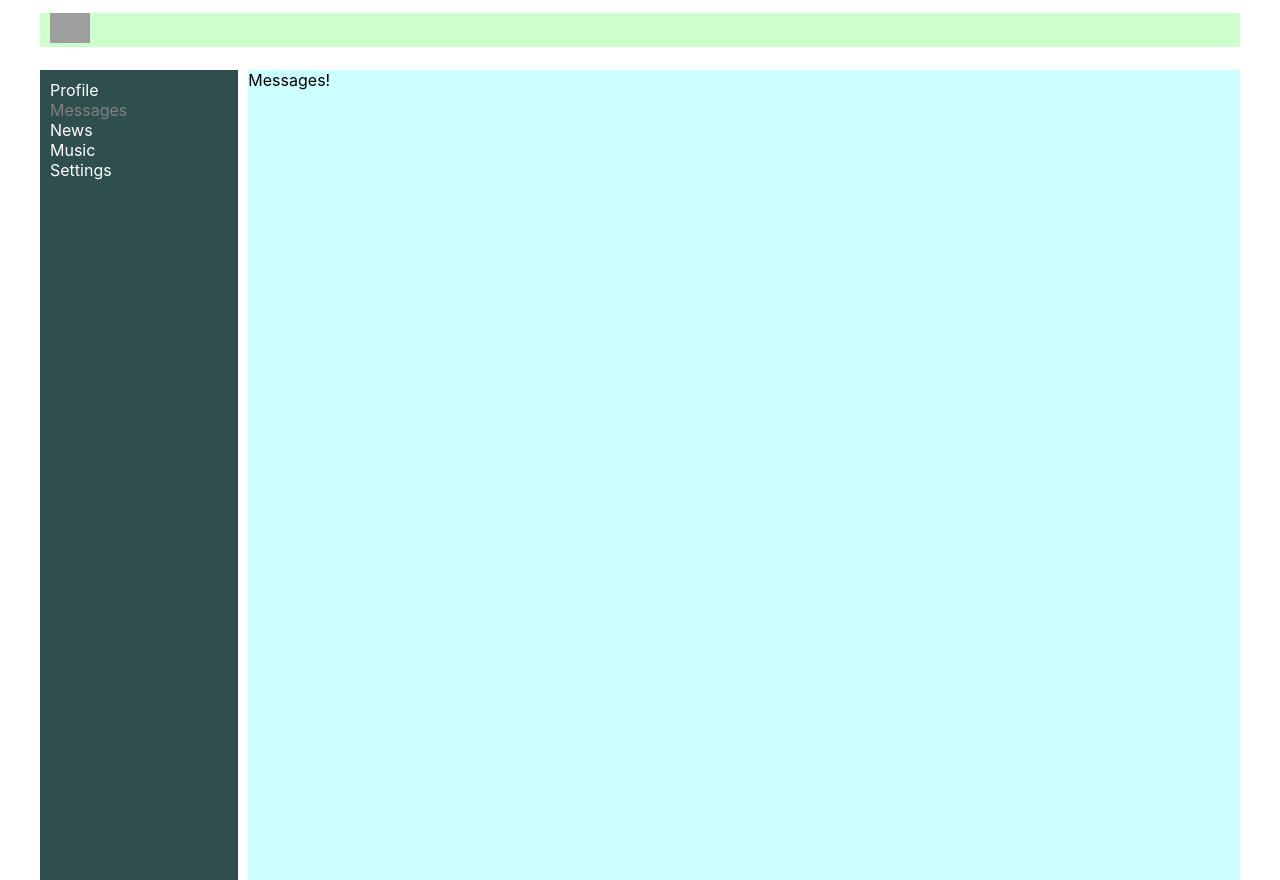
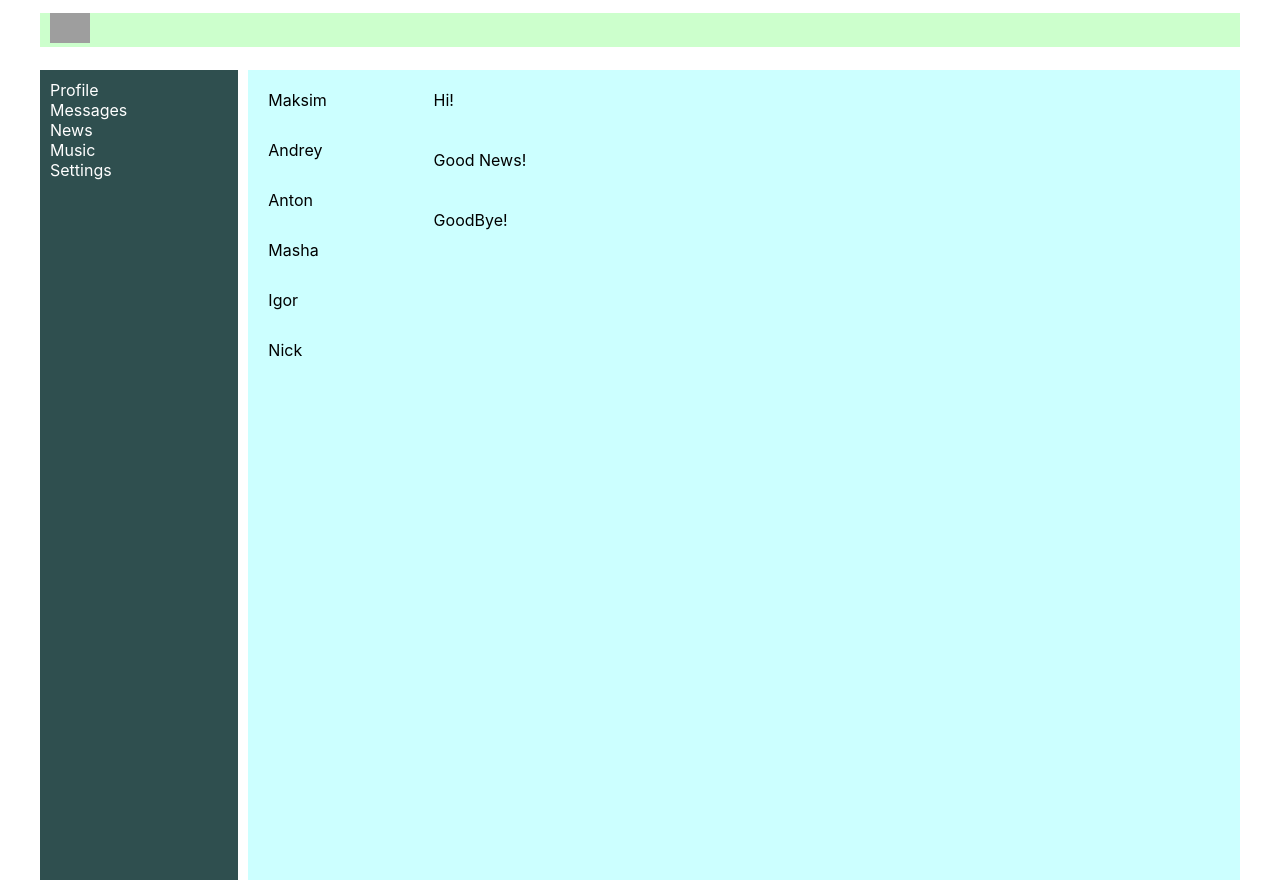
Before and after one commit to mordvintsevmv/React_SocialNetwork, a React (Create React App) app: page /messages in a window 1280 px wide. Built offline with nearby package versions, Linux system fonts and the light colour scheme; grey boxes are pictures that could not be loaded.

Commit message:
New Messages

```diff
--- a/src/App.js
+++ b/src/App.js
@@ -22,11 +22,11 @@ const App = () => {
 
                   <Routes>
 
-                      <Route path="/profile" element={<Profile />} />
-                      <Route path="/messages" element={<Messages />} />
-                      <Route path="/news" element={<News />} />
-                      <Route path="/music" element={<Music />} />
-                      <Route path="/settings" element={<Settings />} />
+                      <Route path="/profile/*" element={<Profile />} />
+                      <Route path="/messages/*" element={<Messages />} />
+                      <Route path="/news/*" element={<News />} />
+                      <Route path="/music/*" element={<Music />} />
+                      <Route path="/settings/*" element={<Settings />} />
 
                   </Routes>
 
--- a/src/components/Messages/Messages.jsx
+++ b/src/components/Messages/Messages.jsx
@@ -1,9 +1,44 @@
 import MessagesCSS from './Messages.module.css';
+import {NavLink} from "react-router-dom";
 
 const Messages = (props) => {
     return (
-        <div className={MessagesCSS.messages_wrapper}>
-            Messages!
+        <div className={MessagesCSS.message_wrapper}>
+
+            <div className={MessagesCSS.dialogues}>
+
+                <div className={MessagesCSS.dialogue_item}>
+                    <NavLink to="1" className = { navData => navData.isActive ? MessagesCSS.dialogue_active : MessagesCSS.dialogue_inactive }>Maksim</NavLink>
+                </div>
+
+                <div className={MessagesCSS.dialogue_item}>
+                    <NavLink to="2" className = { navData => navData.isActive ? MessagesCSS.dialogue_active : MessagesCSS.dialogue_inactive }>Andrey</NavLink>
+                </div>
+
+                <div className={MessagesCSS.dialogue_item}>
+                    <NavLink to="3" className = { navData => navData.isActive ? MessagesCSS.dialogue_active : MessagesCSS.dialogue_inactive }>Anton</NavLink>
+                </div>
+
+                <div className={MessagesCSS.dialogue_item}>
+                    <NavLink to="4" className = { navData => navData.isActive ? MessagesCSS.dialogue_active : MessagesCSS.dialogue_inactive }>Masha</NavLink>
+                </div>
+
+                <div className={MessagesCSS.dialogue_item}>
+                    <NavLink to="5" className = { navData => navData.isActive ? MessagesCSS.dialogue_active : MessagesCSS.dialogue_inactive }>Igor</NavLink>
+                </div>
+
+                <div className={MessagesCSS.dialogue_item}>
+                    <NavLink to="6" className = { navData => navData.isActive ? MessagesCSS.dialogue_active : MessagesCSS.dialogue_inactive }>Nick</NavLink>
+                </div>
+
+            </div>
+
+            <div className={MessagesCSS.chat}>
+                <div className={MessagesCSS.chat_item}>Hi!</div>
+                <div className={MessagesCSS.chat_item}>Good News!</div>
+                <div className={MessagesCSS.chat_item}>GoodBye!</div>
+            </div>
+
         </div>
     )
 }
--- a/src/components/Messages/Messages.module.css
+++ b/src/components/Messages/Messages.module.css
@@ -1,3 +1,35 @@
-.messages_wrapper{
-    background-color: #CCFFFF;
+.message_wrapper{
+    display: grid;
+    grid-template-columns: 2fr 10fr;
+
 }
+
+.dialogues{
+    padding: 20px;
+}
+
+.dialogue_item {
+    margin-bottom: 30px;
+    color: black;
+}
+
+.dialogue_item a{
+    text-decoration: none;
+}
+.dialogue_active{
+    color:red;
+}
+
+.dialogue_inactive{
+    color: black;
+}
+
+.chat{
+
+}
+
+.chat_item{
+
+    padding: 20px;
+
+}
--- a/src/components/Nav/Nav.module.css
+++ b/src/components/Nav/Nav.module.css
@@ -5,7 +5,7 @@
     padding: 10px 0 0 10px;
 }
 
-a{
+.nav a{
     color: white;
     text-decoration: none;
 }
```
